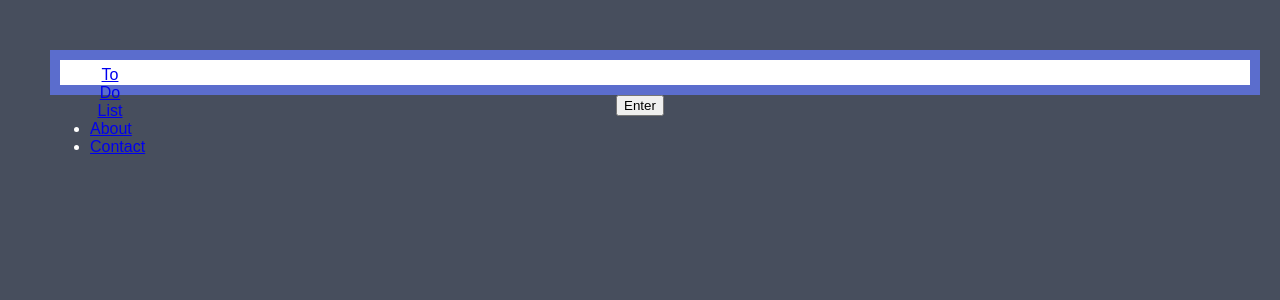
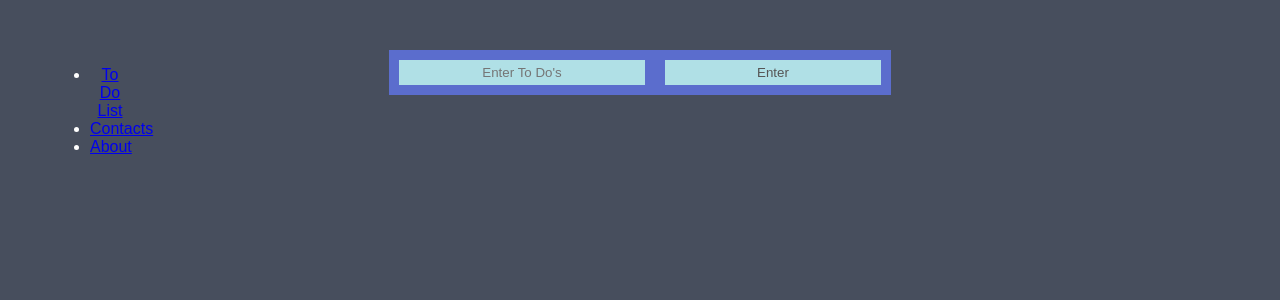
Before and after one commit to Ianwehmeyer/project03reactappnew, a React (Create React App) app: page / in a window 1280 px wide. Shown: the top 300 px of the page. Built offline with nearby package versions, Linux system fonts and the light colour scheme.

Commit message:
mega error
syntax prob

```diff
--- a/src/App.css
+++ b/src/App.css
@@ -1,7 +1,7 @@
 
 
 
-.Navbar {
+Nav {
   width: 5rem;
   height: 100vh;
   position:fixed;
@@ -14,16 +14,15 @@
   left: 0;
 }
 
-main {
-  margin-left: 5rem;
-  padding: 1rem;
-}
+
 input {
   box-sizing: content-box;
-  width: 100%;
+  width: 20%;
   border: solid #5B6DCD 10px;
   padding: 5px;
   text-align: center;
+  font-family: Arial, Helvetica, sans-serif;
+  background-color: powderblue;
 }
 
 body {
@@ -39,14 +38,14 @@ html {
   box-sizing: border-box;
 }
 
-.button {
-  border: none;
-  outline: 0;
+button {
+  font-family: Arial, Helvetica, sans-serif;
   display: inline-block;
-  padding: 8px;
-  color: white;
-  background-color: #000;
+  padding: 5px;
+  color: rgb(85, 84, 84);
+  background-color: powderblue;
   text-align: center;
   cursor: pointer;
-  width: 100%;
+  width: 20%;
+  border: solid #5B6DCD 10px;
 }
--- a/src/Contacts.js
+++ b/src/Contacts.js
@@ -3,7 +3,15 @@ import React from 'react'
 export default function Contacts() {
     return (
         <div>
-
+           <input>Name First</input>
+           <br/>
+           <input>First Name</input>
+           <br/>
+           <input>Email Field</input>
+           <br/>
+           <input>Comments</input>
+           <br/>
+           <button>Submit</button>
 
 
 
--- a/src/Nav.js
+++ b/src/Nav.js
@@ -11,8 +11,8 @@ export default function Nav() {
                 <ul className="ulTest">
 
                     <li><Link to="/">To Do List</Link></li>
+                    <li><Link to="/Contacts">Contacts</Link></li>
                     <li><Link to="/About">About</Link></li>
-                    <li><Link to="/Contact">Contact</Link></li>
 
                 </ul>
             </div>
--- a/src/TodoForm.js
+++ b/src/TodoForm.js
@@ -21,7 +21,7 @@ export default function TodoForm(props) {
     return (
         <div>
             <form>
-                <input type="text" name="task" ref={taskRef} />
+                <input type="text" name="task" ref={taskRef} placeholder="Enter To Do's" />
                 <button type="button" onClick={handleClick}>Enter</button>
             </form>
         </div>
```
